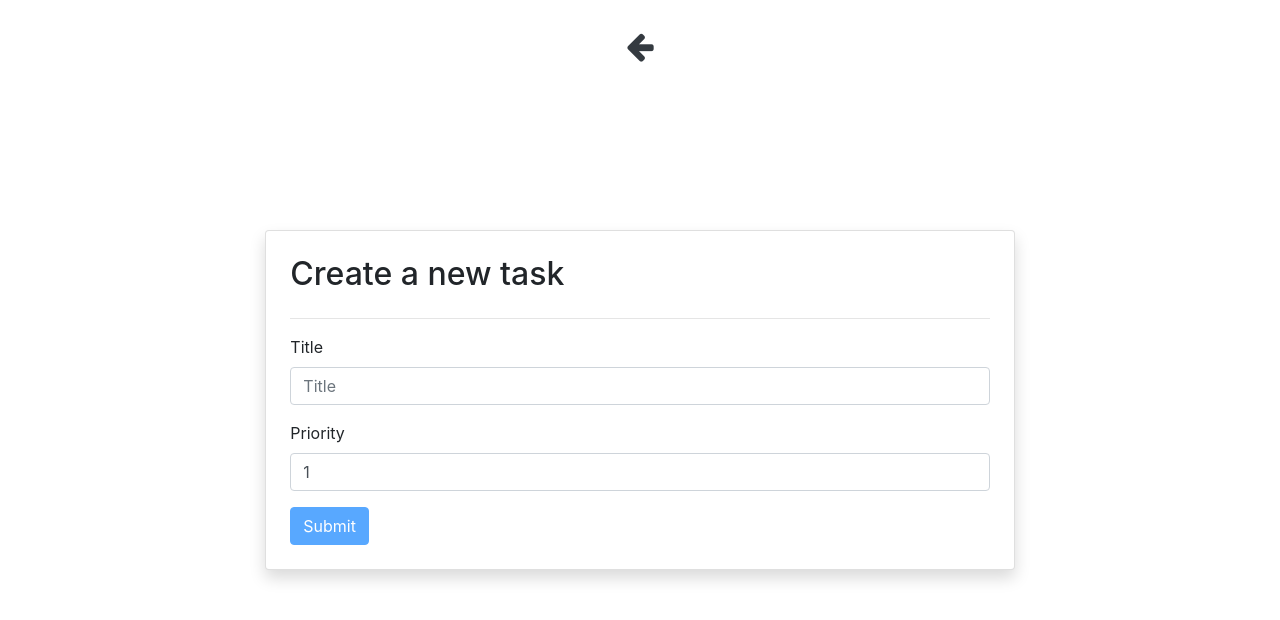
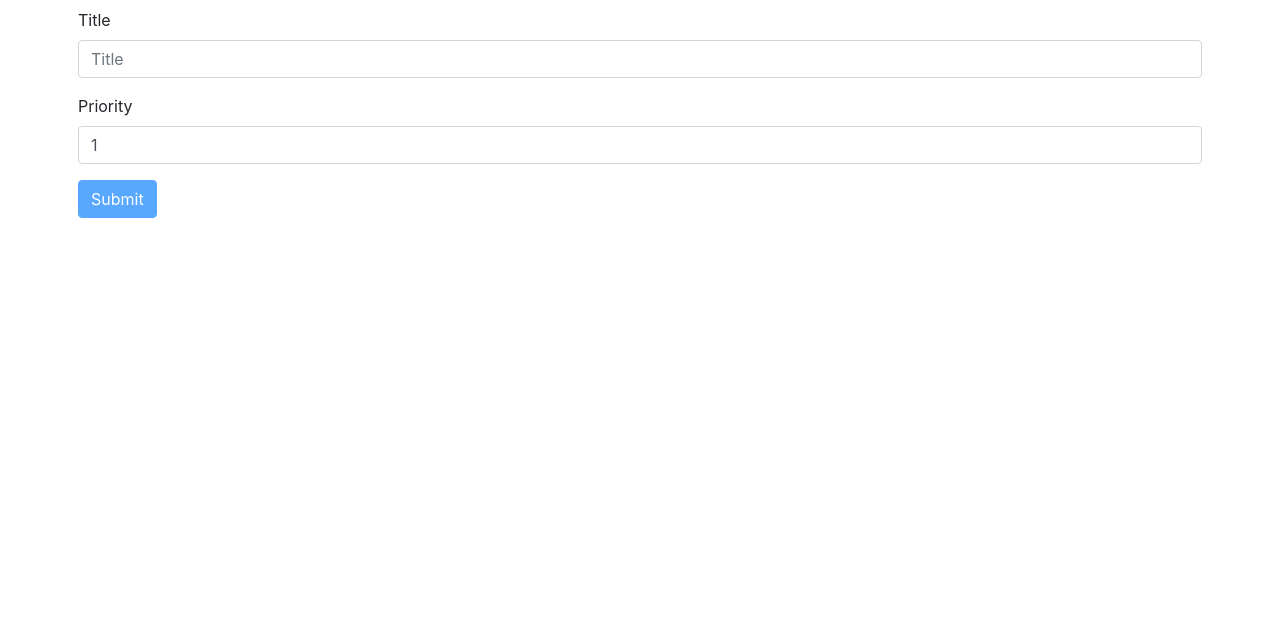
Before and after one commit to Sarthak1911/react-todo-list, a React (Create React App) app: page /new-todo in a window 1280 px wide. Shown: the top 620 px of the page. Built offline with nearby package versions, Linux system fonts and the light colour scheme.

Commit message:
Implemented reusable Input Components

```diff
--- a/src/components/CreateTodoForm/createTodoForm.jsx
+++ b/src/components/CreateTodoForm/createTodoForm.jsx
@@ -1,16 +1,11 @@
-import React from "react";
-import BackButton from "../backButton/backbutton";
-import TextInput from "../textInput/textInput";
-import NumberInput from "../numberInput/numberInput";
-import Form from "../Form/Form";
+import React, { Component } from "react";
 import Joi from "joi-browser";
-import "./createTodoForm.css";
+import Form from "../Form/form";
 class CreateTodoForm extends Form {
   state = {
     data: {
       title: "",
-      priority: 1
-      //Need to add other fields as well
+      priority: "1"
     },
     errors: {}
   };
@@ -19,56 +14,26 @@ class CreateTodoForm extends Form {
     title: Joi.string()
       .required()
       .label("Title"),
-    priority: Joi.number()
+    priority: Joi.string()
       .required()
-      .min(1)
-      .max(4)
       .label("Priority")
+  };
+
+  doSubmit = () => {
+    //Call server after task is created
+    console.log("Submitted");
   };
 
   render() {
     const { data, errors } = this.state;
 
     return (
-      <React.Fragment>
-        <BackButton onBackButtonPressed={this.handleBackButtonPressed} />
-        <div className="d-flex justify-content-center align-items-center form-container">
-          <div className="card shadow p-4 col-8">
-            <h2>Create a new task</h2>
-            <hr />
-            <form onSubmit={this.handleSubmit}>
-              <TextInput
-                title="title"
-                data={data}
-                onChange={this.handleChange}
-                error={errors.title}
-              />
-              <NumberInput
-                title="priority"
-                data={data}
-                onChange={this.handleChange}
-                error={errors.priority}
-              />
-              <button
-                type="submit"
-                className="btn btn-primary"
-                disabled={this.validate()}
-              >
-                Submit
-              </button>
-            </form>
-          </div>
-        </div>
-      </React.Fragment>
+      <form onSubmit={this.handleSubmit}>
+        {this.renderInput("title", "text")}
+        {this.renderInput("priority", "number")}
+        {this.renderSubmitButton("Submit")}
+      </form>
     );
-  }
-
-  handleBackButtonPressed = () => {
-    this.props.history.push("/");
-  };
-
-  doSubmit() {
-    console.log("Submitted");
   }
 }
 
--- a/src/components/Form/Form.jsx
+++ b/src/components/Form/Form.jsx
@@ -1,5 +1,7 @@
-import { Component } from "react";
+import React, { Component } from "react";
 import Joi from "joi-browser";
+import Input from "../Input/input";
+
 class Form extends Component {
   state = {
     data: {},
@@ -7,16 +9,16 @@ class Form extends Component {
   };
 
   validate = () => {
-    const options = { abortEarly: false };
-
+    const { data } = this.state;
     const errors = {};
 
-    const result = Joi.validate(this.state.data, this.schema, options);
+    const { error } = Joi.validate(data, this.schema, { abortEarly: false });
 
-    if (!result.error) return null;
+    if (!error) return null;
 
-    for (let error of result.error.details)
-      errors[error["path"][0]] = error.message;
+    for (let item of error.details) {
+      errors[item.path] = item.message;
+    }
 
     return errors;
   };
@@ -32,9 +34,8 @@ class Form extends Component {
 
   handleSubmit = e => {
     e.preventDefault();
-
+    //Call validate method
     const errors = this.validate();
-
     this.setState({ errors: errors || {} });
 
     if (errors) return;
@@ -43,20 +44,42 @@ class Form extends Component {
   };
 
   handleChange = ({ currentTarget: input }) => {
-    const { data } = this.state;
-
-    const { type, name, value } = input;
-
     const errors = { ...this.state.errors };
     const errorMessage = this.validateProperty(input);
-
     if (errorMessage) errors[input.name] = errorMessage;
     else delete errors[input.name];
 
-    if (type === "number") data[name] = parseInt(value);
-    else data[name] = value;
+    const data = { ...this.state.data };
+    const value = input.value;
+    const property = input.name;
+    data[property] = value;
+    this.setState({ data, errors });
+  };
 
-    this.setState({ data, errors });
+  renderInput = (name, type) => {
+    const { data, errors } = this.state;
+
+    return (
+      <Input
+        name={name}
+        type={type}
+        value={data[name]}
+        onChange={this.handleChange}
+        error={errors[name]}
+      />
+    );
+  };
+
+  renderSubmitButton = label => {
+    return (
+      <button
+        type="submit"
+        className="btn btn-primary"
+        disabled={this.validate()}
+      >
+        {label}
+      </button>
+    );
   };
 }
 
--- /dev/null
+++ b/src/components/Input/input.jsx
@@ -0,0 +1,21 @@
+import React from "react";
+const Input = ({ name, error, ...rest }) => {
+  return (
+    <div className="form-group">
+      <label htmlFor={name} className="text-capitalize">
+        {name}
+      </label>
+      <input
+        name={name}
+        {...rest}
+        className="form-control text-capitalize"
+        id={name}
+        placeholder={name}
+      ></input>
+
+      {error && <div className="alert alert-danger">{error}</div>}
+    </div>
+  );
+};
+
+export default Input;
--- a/src/components/backButton/backbutton.jsx
+++ b/src/components/backButton/backbutton.jsx
@@ -1,9 +1,9 @@
 import React from "react";
-const backButton = ({ onBackButtonPressed }) => {
+const backButton = ({ onBackButtonPressed, path }) => {
   return (
     <button
       className="btn btn-link text-dark fixed-top back-button m-4"
-      onClick={onBackButtonPressed}
+      onClick={() => onBackButtonPressed(path)}
     >
       <i className="fa fa-2x fa-arrow-left" aria-hidden="true"></i>
     </button>
--- a/src/components/todoDetails/todoDetails.jsx
+++ b/src/components/todoDetails/todoDetails.jsx
@@ -1,8 +1,7 @@
 import React, { Component } from "react";
 class TodoDetails extends Component {
-  state = {};
   render() {
-    return <h2>Edit Todo Page</h2>;
+    return <h2>Todo Details Page</h2>;
   }
 }
 
```
